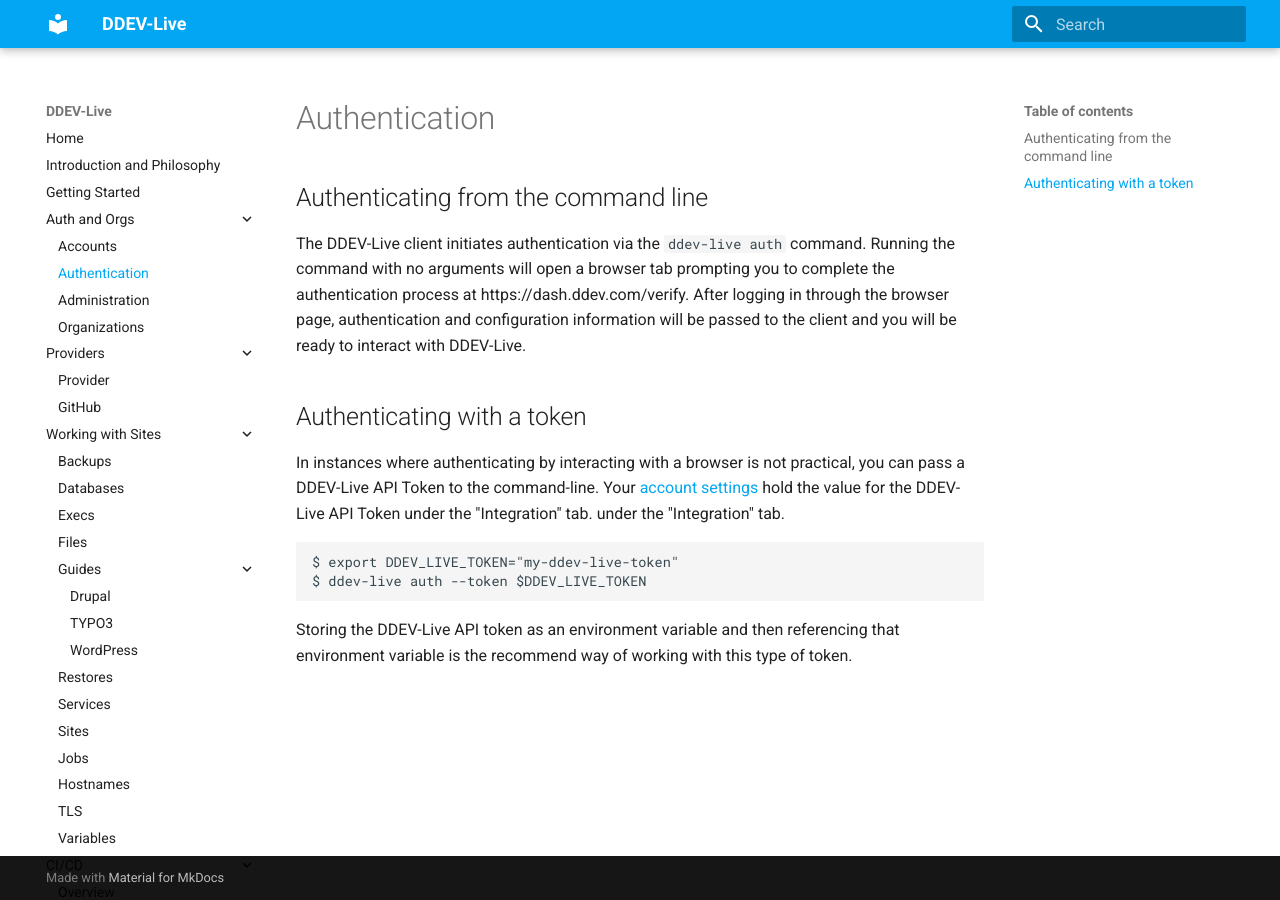
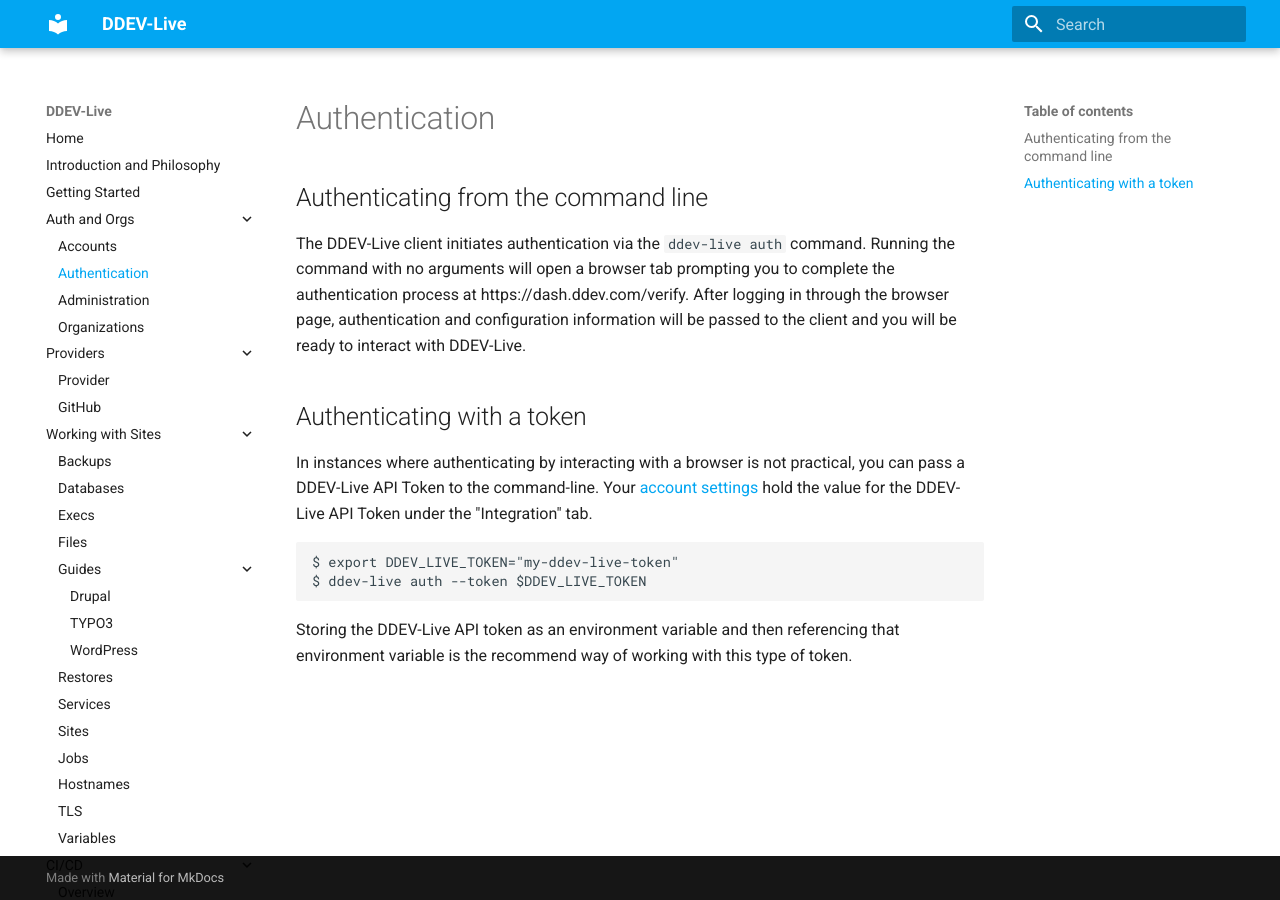
Before and after one commit to fru-io/docs-live, an MkDocs documentation site: the page built from docs/authentication.md, in a window 1280 px wide. Built offline with MkDocs 1.6.1 and Material for MkDocs 9.7.7, drawn with Linux system fonts in a browser that asks for light colours.

Commit message:
Update authentication.md

````diff
--- a/docs/authentication.md
+++ b/docs/authentication.md
@@ -4,7 +4,7 @@
 The DDEV-Live client initiates authentication via the `ddev-live auth` command. Running the command with no arguments will open a browser tab prompting you to complete the authentication process at https://dash.ddev.com/verify. After logging in through the browser page, authentication and configuration information will be passed to the client and you will be ready to interact with DDEV-Live.
 
 ## Authenticating with a token
-In instances where authenticating by interacting with a browser is not practical, you can pass a DDEV-Live API Token to the command-line. Your [account settings](https://dash.ddev.com/settings/integration) hold the value for the DDEV-Live API Token under the "Integration" tab. under the "Integration" tab.
+In instances where authenticating by interacting with a browser is not practical, you can pass a DDEV-Live API Token to the command-line. Your [account settings](https://dash.ddev.com/settings/integration) hold the value for the DDEV-Live API Token under the "Integration" tab.
 
 ```
 $ export DDEV_LIVE_TOKEN="my-ddev-live-token"
````
